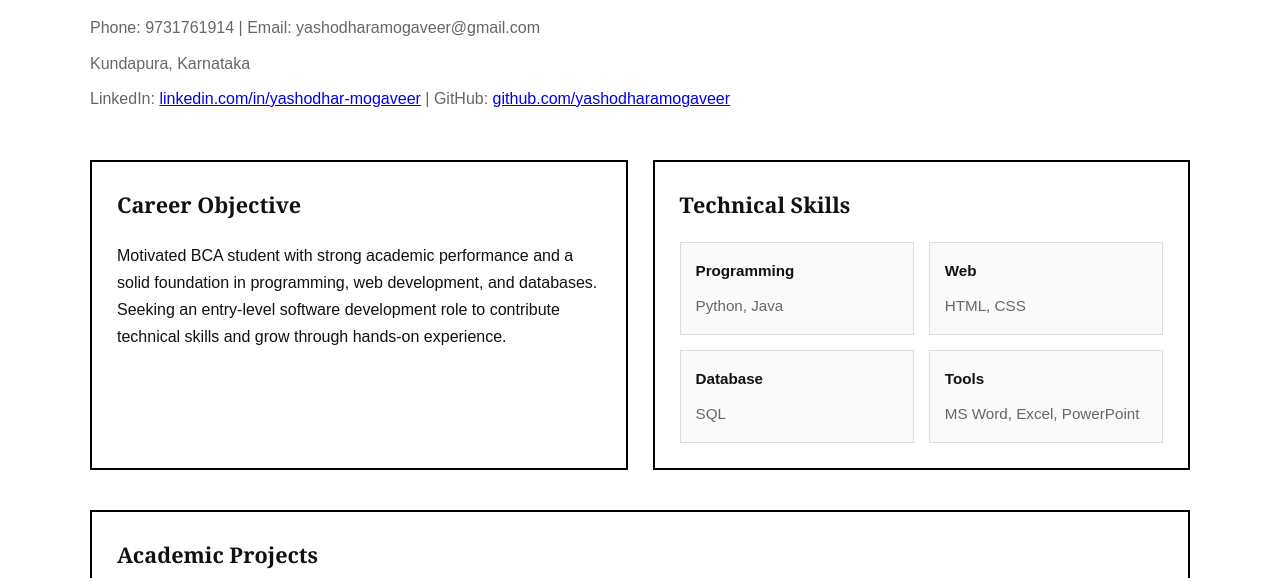
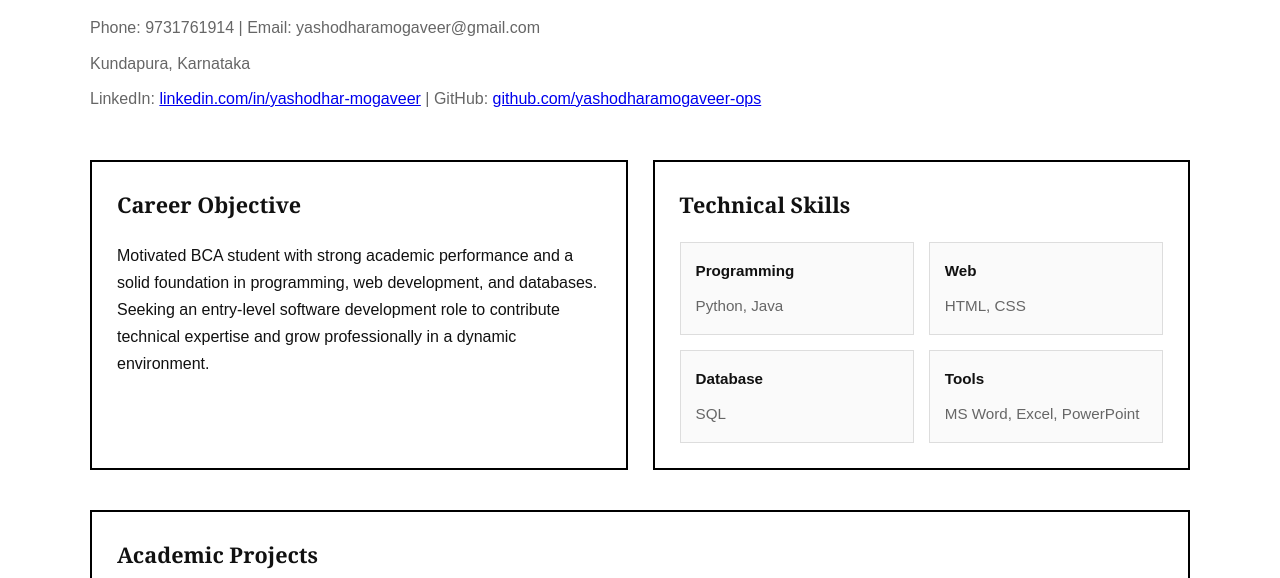
Before and after one commit to yashodharamogaveer-ops/yashodhara-portfolio, a plain HTML site: page resume.html in a window 1280 px wide. Shown: the part 222-800 px from the top of the page. Drawn offline with Linux system fonts and the light colour scheme.

Commit message:
Fix broken GitHub link and complete truncated text in resume.html

```diff
--- a/resume.html
+++ b/resume.html
@@ -34,7 +34,7 @@
     <h1 class="section-title">Resume</h1>
     <p class="resume-contact">Phone: 9731761914 | Email: yashodharamogaveer@gmail.com</p>
     <p class="resume-contact">Kundapura, Karnataka</p>
-    <p class="resume-contact">LinkedIn: <a href="https://linkedin.com/in/yashodhar-mogaveer" target="_blank" rel="noopener">linkedin.com/in/yashodhar-mogaveer</a> | GitHub: <a href="https://github.com/yashodharamogaveer-ops" target="_blank" rel="noopener">github.com/yashodharamogaveer</a></p>
+    <p class="resume-contact">LinkedIn: <a href="https://linkedin.com/in/yashodhar-mogaveer" target="_blank" rel="noopener">linkedin.com/in/yashodhar-mogaveer</a> | GitHub: <a href="https://github.com/yashodharamogaveer-ops" target="_blank" rel="noopener">github.com/yashodharamogaveer-ops</a></p>
   </div>
   <a class="btn download-btn" href="assets/YASHODHARA_RESUME.docx" download="Yashodhara_Resume.docx">Download Resume</a>
 </div>
@@ -42,7 +42,7 @@
 <div class="resume-grid">
   <div class="resume-card">
     <h2>Career Objective</h2>
-    <p>Motivated BCA student with strong academic performance and a solid foundation in programming, web development, and databases. Seeking an entry-level software development role to contribute technical skills and grow through hands-on experience.</p>
+    <p>Motivated BCA student with strong academic performance and a solid foundation in programming, web development, and databases. Seeking an entry-level software development role to contribute technical expertise and grow professionally in a dynamic environment.</p>
   </div>
 
   <div class="resume-card highlight-card">
```
